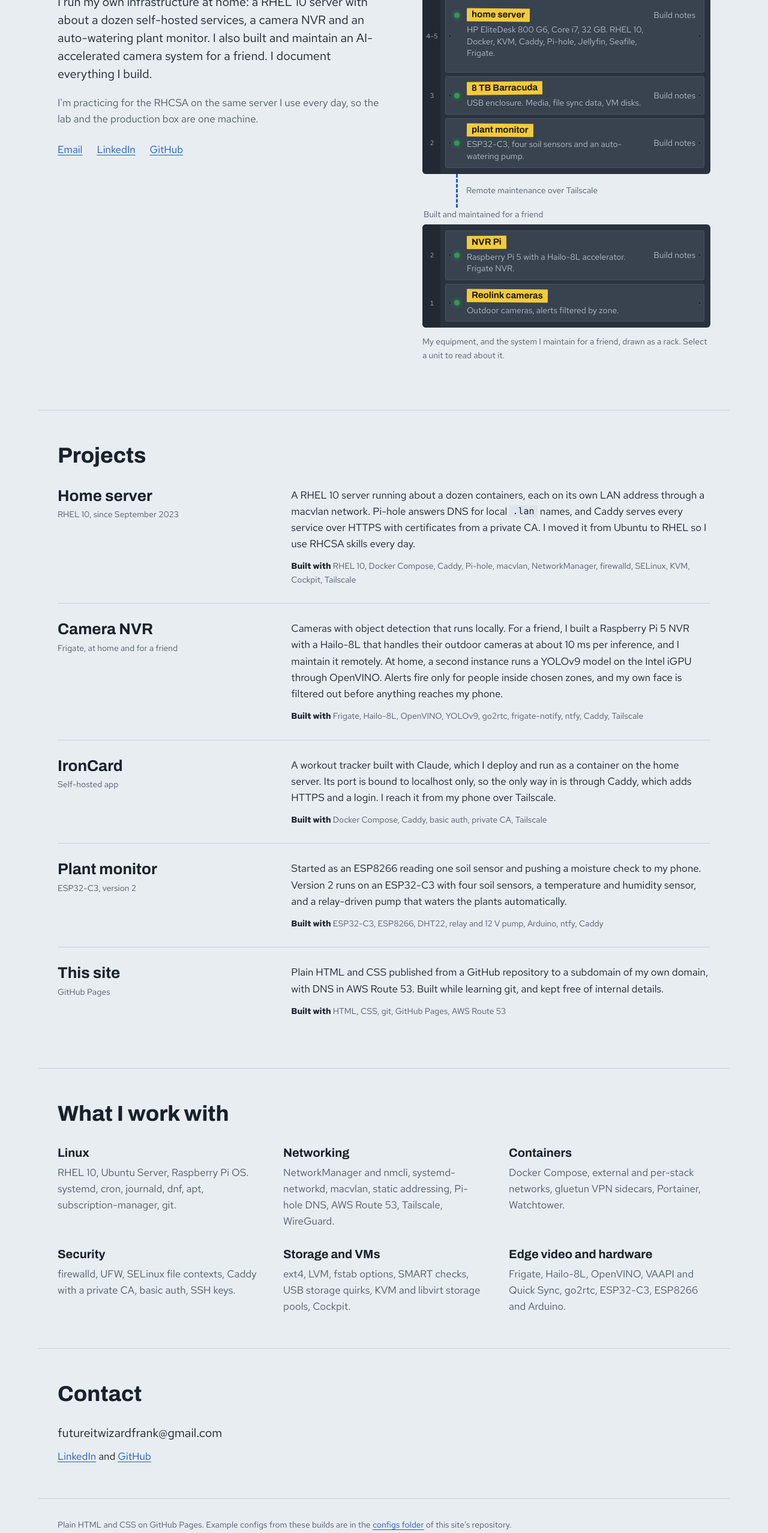
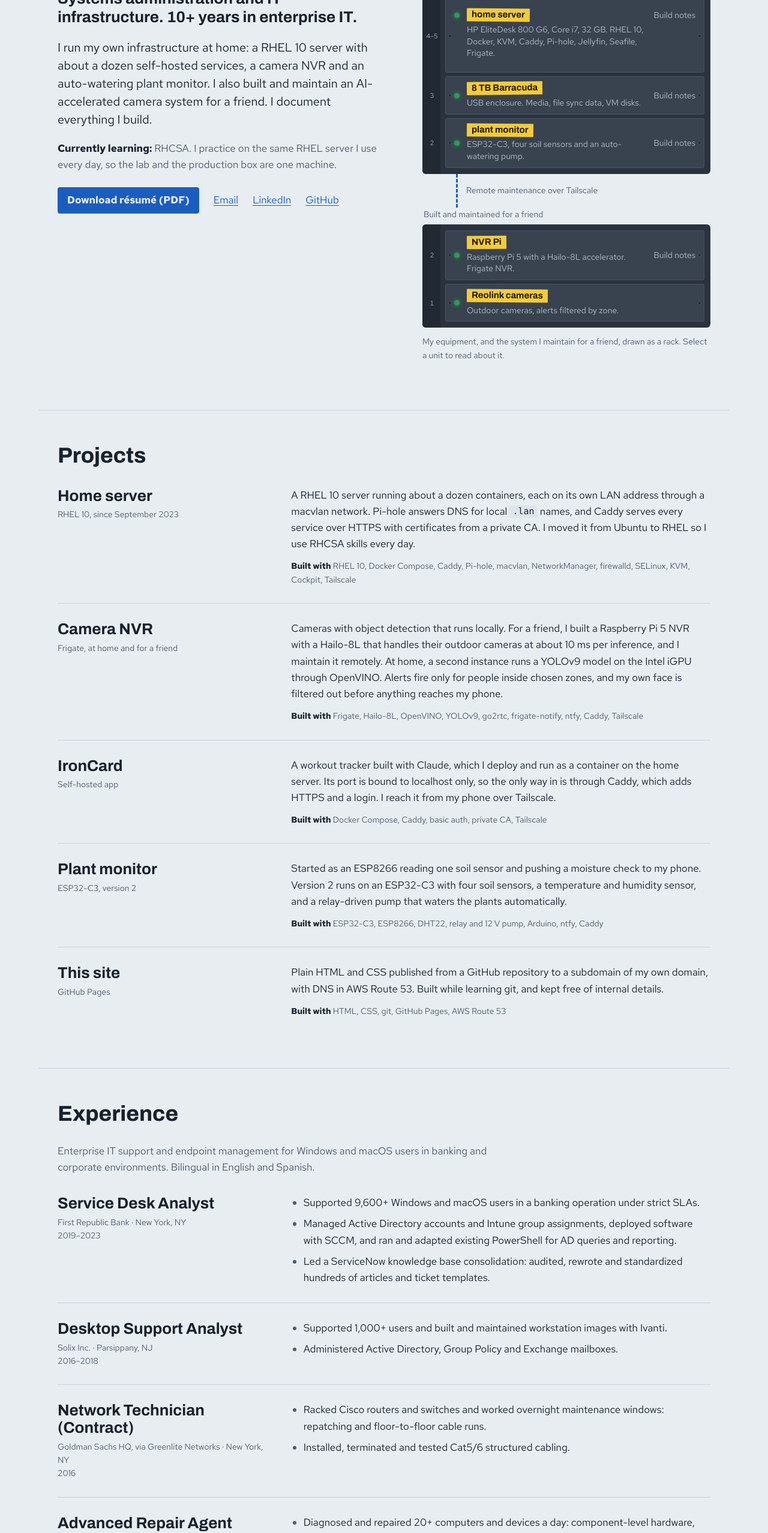
Before and after one commit to FutureITWizardFrank/portfolio, a plain HTML site: page index.html in a window 1280 px wide. Shown: the part 240-2795 px from the top of the page at 60% size. Drawn offline with Linux system fonts and the light colour scheme; a web font is replaced by a local one.

Commit message:
Add experience, certifications, résumé download and headline
- Hero: target-role headline, "Currently learning: RHCSA" line,
  résumé (PDF) download button
- New Experience section: First Republic Bank, Solix, Goldman Sachs
  HQ contract, Geek Squad
- New Certifications and education section: 3 Jamf certs, RHCSA in
  progress, Mesa CC IT Certificate
- Skills: add Endpoints and identity group
- Nav links for the new sections; public résumé PDF without phone number

Co-Authored-By: Claude Opus 5.5 <noreply@anthropic.com>
Claude-Session: https://claude.ai/code/session_0151JJnqYyNBcwx5Vd5YhcDY

```diff
--- a/assets/site.css
+++ b/assets/site.css
@@ -168,7 +168,27 @@ p { margin: 0; }
 }
 .hero .lead { font-size: var(--step-1); line-height: 1.5; max-width: 34em; }
 .hero .sub { color: var(--muted); max-width: 36em; }
-.contact-links { display: flex; flex-wrap: wrap; gap: 8px 24px; padding: 0; margin: 4px 0 0; list-style: none; }
+.hero .headline {
+  font-family: var(--font-display);
+  font-stretch: 85%;
+  font-weight: 700;
+  font-size: var(--step-2);
+  line-height: 1.2;
+  max-width: 26em;
+  margin-top: -6px;
+}
+.hero .sub strong { color: var(--ink); }
+.contact-links { display: flex; flex-wrap: wrap; align-items: center; gap: 8px 24px; padding: 0; margin: 4px 0 0; list-style: none; }
+.btn {
+  display: inline-block;
+  background: var(--cable);
+  color: var(--wall);
+  font-weight: 700;
+  text-decoration: none;
+  padding: 8px 16px;
+  border-radius: 4px;
+}
+.btn:hover { text-decoration: underline; }
 
 /* ---------- The rack ---------- */
 .racks { display: grid; gap: 0; min-width: 0; max-width: 30rem; width: 100%; }
@@ -314,6 +334,16 @@ a.unit:focus-visible { outline-offset: 2px; }
 .stack { font-size: var(--step--1); color: var(--muted); }
 .stack strong { color: var(--ink); font-weight: 700; }
 
+.duties { margin: 0; padding-left: 1.2em; display: grid; gap: 8px; align-content: start; list-style-type: disc; }
+.duties li::marker { color: var(--muted); }
+
+/* ---------- Certifications ---------- */
+.creds { list-style: none; margin: 0; padding: 0; display: grid; gap: 0; max-width: var(--measure); }
+.creds li { display: grid; gap: 2px 24px; padding-block: 12px; border-top: 1px solid var(--rule); }
+.creds li:first-child { border-top: 0; padding-top: 0; }
+.creds span { color: var(--muted); }
+@media (min-width: 640px) { .creds li { grid-template-columns: 16rem minmax(0, 1fr); } }
+
 /* ---------- Tables ---------- */
 .table-scroll { overflow-x: auto; max-width: 100%; }
 table { border-collapse: collapse; width: 100%; font-size: var(--step--1); line-height: 1.45; }
--- a/index.html
+++ b/index.html
@@ -5,7 +5,7 @@
 <meta name="viewport" content="width=device-width, initial-scale=1, viewport-fit=cover">
 <title>Frank Ruiz</title>
 <meta name="claude:viewport-fit-sides" content="cover">
-<meta name="description" content="Frank Ruiz: a RHEL 10 home server, self-hosted apps, camera NVRs and an auto-watering plant monitor.">
+<meta name="description" content="Frank Ruiz: systems administration and IT infrastructure, 10+ years in enterprise IT. Experience, certifications, résumé, and homelab projects.">
 <link rel="icon" href="assets/favicon.svg" type="image/svg+xml">
 <link rel="preconnect" href="https://fonts.googleapis.com">
 <link rel="preconnect" href="https://fonts.gstatic.com" crossorigin>
@@ -19,6 +19,9 @@
     <a class="site-name" href="index.html">Frank Ruiz</a>
     <nav class="site-nav" aria-label="Main">
       <a href="#projects">Projects</a>
+      <a href="#experience">Experience</a>
+      <a href="#certifications">Certifications</a>
+      <a href="assets/Frank_Ruiz_Resume.pdf">Résumé</a>
       <a href="#contact">Contact</a>
     </nav>
   </div>
@@ -29,9 +32,11 @@
     <div class="wrap">
       <div class="hero-copy">
         <h1 id="hero-name">Frank Ruiz</h1>
+        <p class="headline">Systems administration and IT infrastructure. 10+ years in enterprise IT.</p>
         <p class="lead">I run my own infrastructure at home: a RHEL&nbsp;10 server with about a dozen self-hosted services, a camera NVR and an auto-watering plant monitor. I also built and maintain an AI-accelerated camera system for a friend. I document everything I build.</p>
-        <p class="sub">I'm practicing for the RHCSA on the same server I use every day, so the lab and the production box are one machine.</p>
+        <p class="sub"><strong>Currently learning:</strong> RHCSA. I practice on the same RHEL server I use every day, so the lab and the production box are one machine.</p>
         <ul class="contact-links">
+          <li><a class="btn" href="assets/Frank_Ruiz_Resume.pdf" download>Download résumé (PDF)</a></li>
           <li><a href="mailto:futureitwizardfrank@gmail.com">Email</a></li>
           <li><a href="https://www.linkedin.com/in/futureitwizardfrank">LinkedIn</a></li>
           <li><a href="https://github.com/FutureITWizardFrank">GitHub</a></li>
@@ -175,11 +180,84 @@
     </div>
   </section>
 
+  <section class="section" id="experience" aria-labelledby="experience-title">
+    <div class="wrap">
+      <h2 id="experience-title">Experience</h2>
+      <p class="section-intro">Enterprise IT support and endpoint management for Windows and macOS users in banking and corporate environments. Bilingual in English and Spanish.</p>
+      <ul class="projects">
+        <li class="project">
+          <div>
+            <h3>Service Desk Analyst</h3>
+            <p class="project-host">First Republic Bank · New York, NY<br>2019–2023</p>
+          </div>
+          <div class="project-body">
+            <ul class="duties">
+              <li>Supported 9,600+ Windows and macOS users in a banking operation under strict SLAs.</li>
+              <li>Managed Active Directory accounts and Intune group assignments, deployed software with SCCM, and ran and adapted existing PowerShell for AD queries and reporting.</li>
+              <li>Led a ServiceNow knowledge base consolidation: audited, rewrote and standardized hundreds of articles and ticket templates.</li>
+            </ul>
+          </div>
+        </li>
+        <li class="project">
+          <div>
+            <h3>Desktop Support Analyst</h3>
+            <p class="project-host">Solix Inc. · Parsippany, NJ<br>2016–2018</p>
+          </div>
+          <div class="project-body">
+            <ul class="duties">
+              <li>Supported 1,000+ users and built and maintained workstation images with Ivanti.</li>
+              <li>Administered Active Directory, Group Policy and Exchange mailboxes.</li>
+            </ul>
+          </div>
+        </li>
+        <li class="project">
+          <div>
+            <h3>Network Technician (Contract)</h3>
+            <p class="project-host">Goldman Sachs HQ, via Greenlite Networks · New York, NY<br>2016</p>
+          </div>
+          <div class="project-body">
+            <ul class="duties">
+              <li>Racked Cisco routers and switches and worked overnight maintenance windows: repatching and floor-to-floor cable runs.</li>
+              <li>Installed, terminated and tested Cat5/6 structured cabling.</li>
+            </ul>
+          </div>
+        </li>
+        <li class="project">
+          <div>
+            <h3>Advanced Repair Agent</h3>
+            <p class="project-host">Geek Squad, Best Buy · New Jersey<br>2014–2016</p>
+          </div>
+          <div class="project-body">
+            <ul class="duties">
+              <li>Diagnosed and repaired 20+ computers and devices a day: component-level hardware, OS installs and data migrations.</li>
+            </ul>
+          </div>
+        </li>
+      </ul>
+    </div>
+  </section>
+
+  <section class="section" id="certifications" aria-labelledby="certifications-title">
+    <div class="wrap">
+      <h2 id="certifications-title">Certifications and education</h2>
+      <ul class="creds">
+        <li><strong>Jamf Certified Tech</strong> <span>Jamf Pro</span></li>
+        <li><strong>Jamf Certified Associate</strong> <span>Jamf Pro</span></li>
+        <li><strong>Jamf Certified Associate</strong> <span>Jamf Protect</span></li>
+        <li><strong>RHCSA</strong> <span>Red Hat Certified System Administrator, in progress</span></li>
+        <li><strong>IT Certificate</strong> <span>Mesa Community College, 2025–2026</span></li>
+      </ul>
+    </div>
+  </section>
 
   <section class="section" id="skills" aria-labelledby="skills-title">
     <div class="wrap">
       <h2 id="skills-title">What I work with</h2>
       <dl class="skills">
+        <div>
+          <dt>Endpoints and identity</dt>
+          <dd>Active Directory, Group Policy, Exchange, Intune, SCCM, Jamf Pro and Protect, Ivanti imaging, ServiceNow, PowerShell (running and adapting existing scripts).</dd>
+        </div>
         <div>
           <dt>Linux</dt>
           <dd>RHEL&nbsp;10, Ubuntu Server, Raspberry Pi OS. systemd, cron, journald, dnf, apt, subscription-manager, git.</dd>
```
Also changed, not shown: 1 other file.
